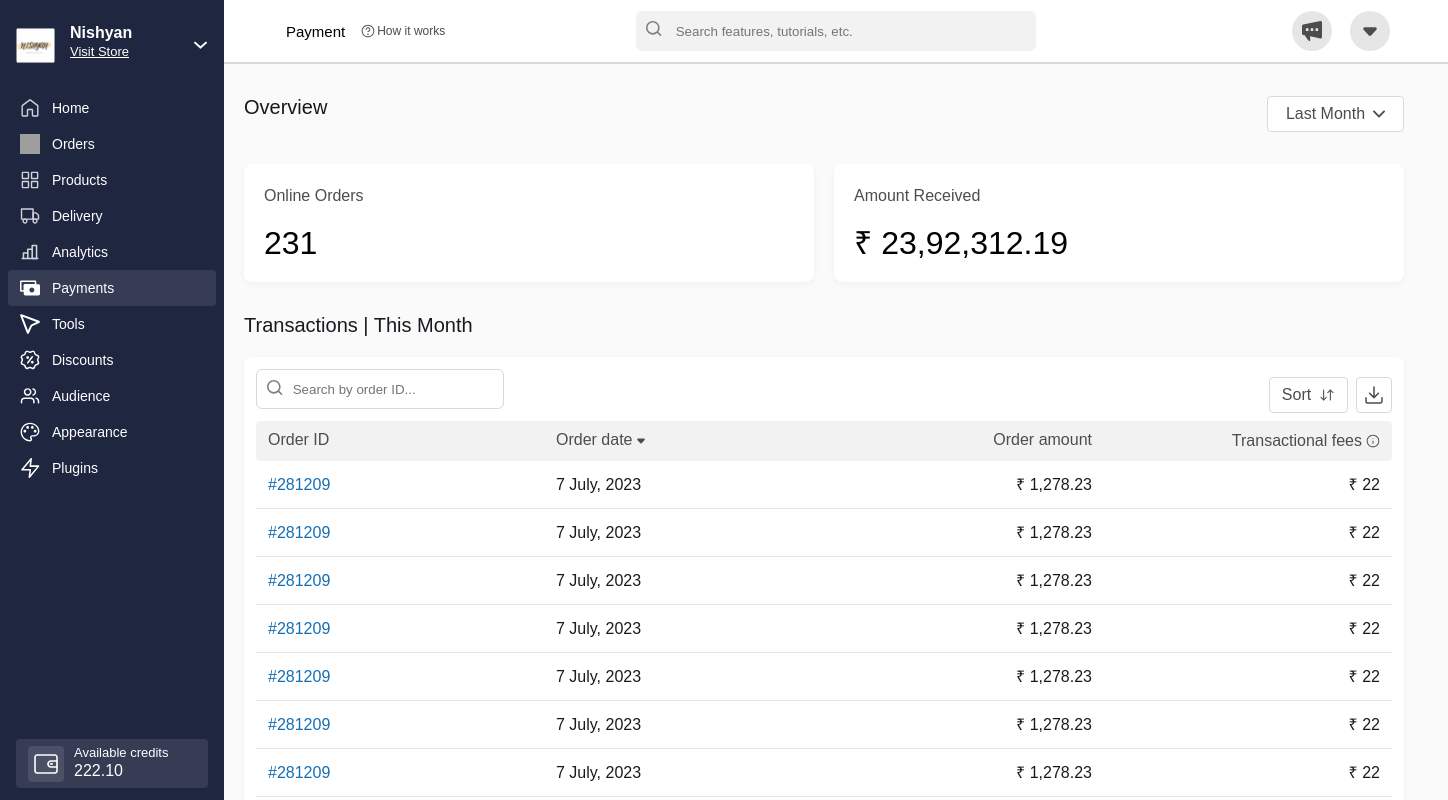
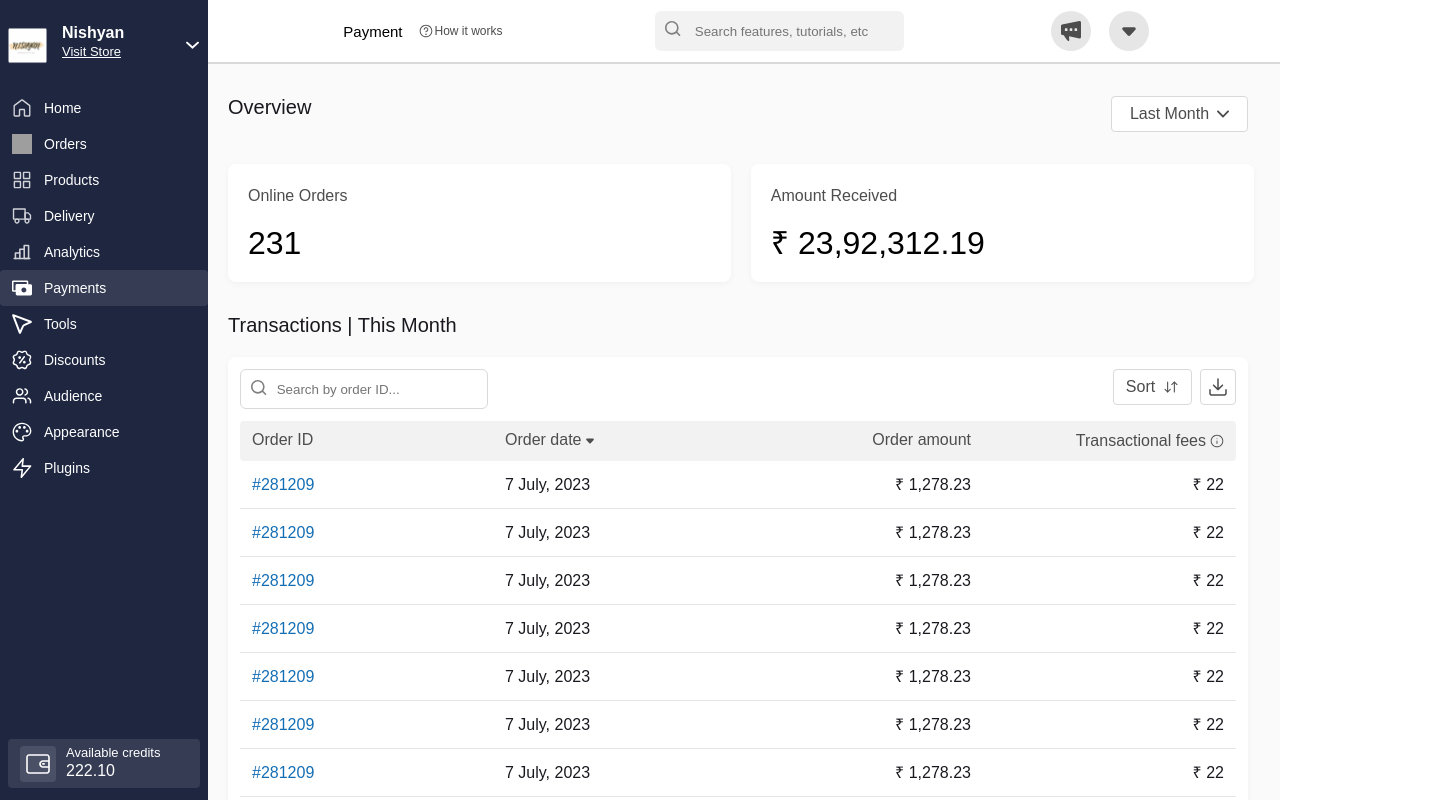
Before and after one commit to shubhdevelop/Dukaan-task, a React (Vite) app: page /payments in a window 1280 px wide. Shown: the whole page, 1448 px wide, since content can reach past the window. Built offline with nearby package versions, Linux system fonts and the light colour scheme; grey boxes are pictures that could not be loaded; a web font is replaced by a local one.

Commit message:
add all catch Route & partial reponsiveness

```diff
--- a/package.json
+++ b/package.json
@@ -4,7 +4,7 @@
   "version": "0.0.0",
   "type": "module",
   "scripts": {
-    "dev": "vite",
+    "dev": "vite --host",
     "build": "tsc && vite build",
     "lint": "eslint . --ext ts,tsx --report-unused-disable-directives --max-warnings 0",
     "preview": "vite preview"
--- /dev/null
+++ b/src/components/AllCatchRoute.tsx
@@ -0,0 +1,20 @@
+import React from "react";
+
+type Props = {};
+
+const AllCatchRoute = (props: Props) => {
+  return (
+    <div
+      style={{
+        display: "flex",
+        justifyContent: "center",
+        alignItems: "center",
+        fontSize: "32px",
+      }}
+    >
+      Ops..... Page is under construction
+    </div>
+  );
+};
+
+export default AllCatchRoute;
--- a/src/components/Dashboard/Dashboard.tsx
+++ b/src/components/Dashboard/Dashboard.tsx
@@ -10,7 +10,7 @@ export default function Dashboard() {
   const [searchbar, setSearchbar] = useState("");
 
   const items = [];
-  for (let i = 0; i < 19; i++) {
+  for (let i = 0; i < 13; i++) {
     items.push(
       <div className="item">
         <div className="orderid">#281209</div>
@@ -26,7 +26,7 @@ export default function Dashboard() {
   return (
     <div className="dashboard">
       <div className="heading">
-        <p>Overview</p>{" "}
+        <p>Overview</p>
         <div>
           Last Month <img src={downArrow} />
         </div>
@@ -72,9 +72,7 @@ export default function Dashboard() {
               <span> Transactional fees</span> <img src={info} />
             </div>
           </div>
-
           <div className="items-list">{items}</div>
-
           <div className="pagination">
             <div className="prev">
               <img src={downArrow} /> Previous
@@ -86,11 +84,6 @@ export default function Dashboard() {
               <div>11</div>
               <div>12</div>
               <div>13</div>
-              <div>14</div>
-              <div>15</div>
-              <div>16</div>
-              <div>17</div>
-              <div>18</div>
             </div>
             <div className="next">
               Next <img src={downArrow} />
--- a/src/components/Dashboard/dashboard.css
+++ b/src/components/Dashboard/dashboard.css
@@ -1,14 +1,15 @@
 .dashboard{
     padding-left: 20px ;
-    padding-right: 44px;
-    padding-block: 32PX;
-
+    padding-right: 32px;
+    padding-block: 32px;
+    width: 100%;
+    flex-grow: 1;
     background-color: #fafafa;
     height: calc(100vh - 64px);
     display: flex;
     flex-direction: column;
     gap: 32px;
-    overflow-y: scroll;
+   overflow-y: scroll;
 }
 .heading{
     display: flex;
@@ -21,6 +22,8 @@
    color : rgba(26, 24, 30, 1)
 }
 
+
+/* THIS MONTH */
 .heading div{
     display: flex;
     align-items: center;
@@ -40,6 +43,7 @@
 .overview{
     display: flex;
     flex-direction: row;
+    width: 100%;
     gap:20px;
 }
 
@@ -48,10 +52,11 @@
     flex-direction: column;
     justify-content: center;
     gap: 16px;
-    width: 100%;
+
+    min-width: 49.3%;
     height: 118px;
     border-radius: 8px;
-    padding: 20px;
+    padding-left: 20px;
     background-color: white;
     box-shadow: 0 2px 6px
     rgba(26, 24, 30, 0.04)
@@ -76,6 +81,7 @@
 .transactions {
     display: flex;
     flex-direction: column;
+    width: 100% ;
 }
 
 .transactions .heading{
@@ -89,7 +95,8 @@
     display: flex;
     flex-direction: column;
     background-color: white;
-    height: 1096px;
+    width: 100%;
+    height:fit-content ;
     padding: 12px 12px 24px 12px;
    border-radius: 8px;
    box-shadow: 0 2px 6px
@@ -114,7 +121,8 @@
 
 .sorting{
     display: flex;
-    align-items: center;
+    flex-direction: row;
+    align-items: start;
     justify-content: space-between;
 }
 
--- a/src/components/Sidebar/Sidebar.tsx
+++ b/src/components/Sidebar/Sidebar.tsx
@@ -45,19 +45,19 @@ const Sidebar = () => {
         </div>
         <div className="nav">
           <NavLink className="navlink" to="/dashboard">
-            <img src={Home} /> Home
+            <img src={Home} /> <p>Home</p>
           </NavLink>
           <NavLink className="navlink" to="/">
-            <img src={Orders} /> Orders
+            <img src={Orders} /> <p>Orders</p>
           </NavLink>
           <NavLink className="navlink" to="/">
-            <img src={Products} /> Products
+            <img src={Products} /> <p>Products</p>
           </NavLink>
           <NavLink className="navlink" to="/">
-            <img src={Delivery} /> Delivery
+            <img src={Delivery} /> <p>Delivery</p>
           </NavLink>
           <NavLink className="navlink" to="/">
-            <img src={Analytics} /> Analytics
+            <img src={Analytics} /> <p>Analytics</p>
           </NavLink>
           <NavLink
             className={({ isActive }) =>
@@ -65,22 +65,22 @@ const Sidebar = () => {
             }
             to="/payments"
           >
-            <img src={Payments} /> Payments
+            <img src={Payments} /> <p>Payments</p>
           </NavLink>
           <NavLink className="navlink" to="/">
-            <img src={Tools} /> Tools
+            <img src={Tools} /> <p>Tools</p>
           </NavLink>
           <NavLink className="navlink" to="/">
-            <img src={Discounts} /> Discounts
+            <img src={Discounts} /> <p>Discounts</p>
           </NavLink>
           <NavLink className="navlink" to="/">
-            <img src={Audience} /> Audience
+            <img src={Audience} /> <p>Audience</p>
           </NavLink>
           <NavLink className="navlink" to="/">
-            <img src={Appearance} /> Appearance
+            <img src={Appearance} /> <p>Appearance</p>
           </NavLink>
           <NavLink className="navlink" to="/">
-            <img src={Plugins} /> Plugins
+            <img src={Plugins} /> <p>Plugins</p>
           </NavLink>
         </div>
       </div>
--- a/src/components/Sidebar/sidebar.css
+++ b/src/components/Sidebar/sidebar.css
@@ -4,8 +4,9 @@
     padding-bottom: 12px;
     align-items: center;
     color:white;
-    width: 224px;
-    height: 100%;
+    max-width: 150px;
+    min-width: fit-content;
+    height: 100dvh;
     background-color: #1E2640;
 }
 
@@ -13,7 +14,7 @@
     width: 208px;
     display: flex;
     flex-direction: column;
-    height: 100vh;
+    height: 100%;
 }
 
 
@@ -124,3 +125,12 @@
     font-weight: 500;
     line-height: 22px;
 }
+
+
+
+/* MEDIA QUERIES */
+@media screen and (min-width: 600px) {
+       .sidebar {
+        width: 224px;
+    }
+  }
--- a/src/components/Topbar/topbar.css
+++ b/src/components/Topbar/topbar.css
@@ -1,4 +1,5 @@
 .topbar{
+    width: 100%;
     display: flex;
     flex-direction: row;
     align-items: center;
@@ -13,7 +14,7 @@
     display: flex;
     align-items: center;
     justify-content: start;
-    width: 360px;
+    max-width: 360px;
     height: 40px;
     margin-right:6px ;
 }
@@ -37,7 +38,7 @@ color: #4c4c4c;
 
 
 .searchbar{
-    width: 400px;
+    max-width: 400px;
     border-radius: 6px;
     background: rgba(242, 242, 242, 1);
     border: none;
--- a/src/layout/MainLayout.tsx
+++ b/src/layout/MainLayout.tsx
@@ -2,13 +2,12 @@ import { Outlet } from "react-router-dom";
 import Sidebar from "../components/Sidebar/Sidebar";
 import "./layout.css";
 import Topbar from "../components/Topbar/Topbar";
+import { useState } from "react";
 
 const MainLayout = () => {
   return (
     <div className="container">
-      <div>
-        <Sidebar></Sidebar>
-      </div>
+      <Sidebar />
       <div className="main">
         <Topbar />
         <Outlet />
--- a/src/layout/layout.css
+++ b/src/layout/layout.css
@@ -1,8 +1,20 @@
 .container{
     height: 100vh;
+    max-width: 100vw;
+    padding: 0px;
+    margin: 0px;
     display: flex;
+    flex-direction: row;
+    justify-content: start;
+    position: relative;
+    overflow-y: hidden;
 }
 
 .main{
+
+    padding: 0px;
+    margin: 0px;
     width: 100%;
+    height: 100%;
+    overflow: none;
 }
--- a/src/main.tsx
+++ b/src/main.tsx
@@ -9,11 +9,13 @@ import {
 } from "react-router-dom";
 import MainLayout from "./layout/MainLayout.tsx";
 import Dashboard from "./components/Dashboard/Dashboard.tsx";
+import AllCatchRoute from "./components/AllCatchRoute.tsx";
 
 const router = createBrowserRouter(
   createRoutesFromElements(
     <Route path="/" element={<MainLayout />}>
       <Route path="/payments" element={<Dashboard />} />
+      <Route path="*" element={<AllCatchRoute />} />
     </Route>
   )
 );
```
